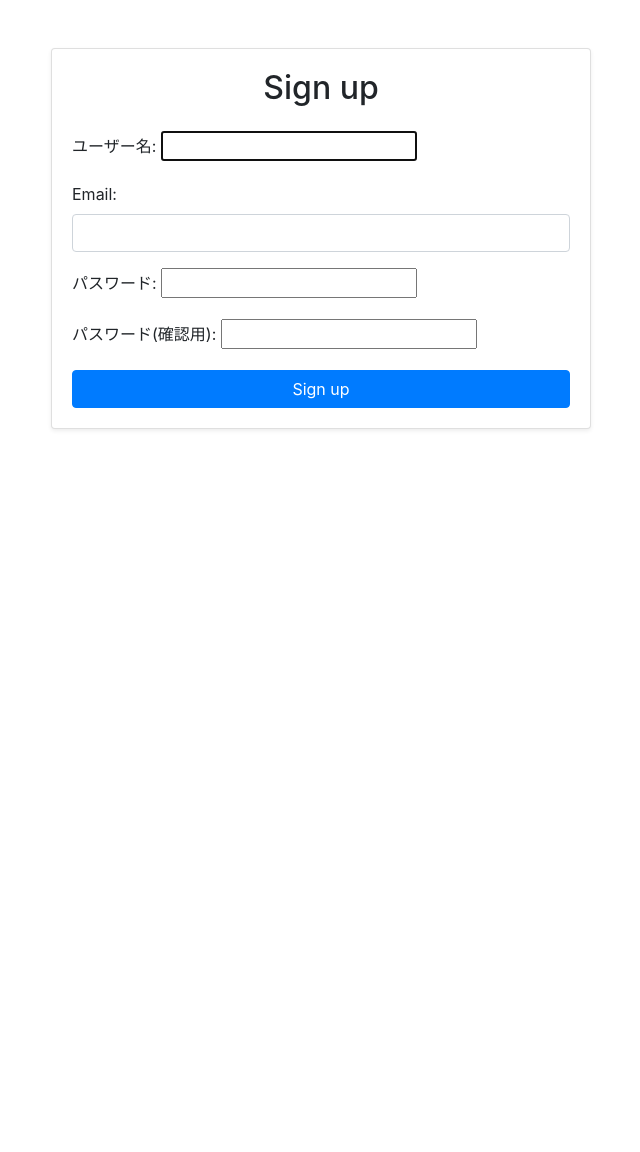
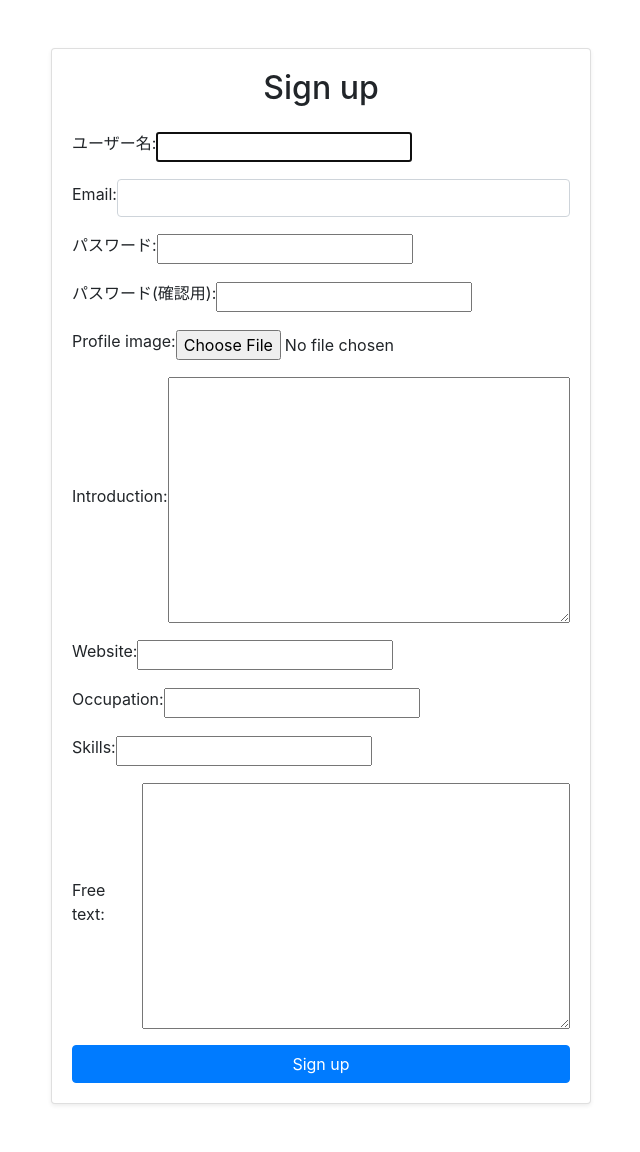
Before and after one commit to sotaheavymetal21/Visitify, a Django app: page /signup/ in a window 1280 px wide. Shown: the whole page, without its empty margins (319-959 px from the left). Before the commit the page ends 430 px from the top, so only its background shows below. Run offline with Django 4.2, Linux system fonts and the light colour scheme; some libraries are stand-ins or nearby versions.

Commit message:
✨ bootstrap適用、signup.htmlを修正

```diff
--- a/Visitify/settings.py
+++ b/Visitify/settings.py
@@ -130,9 +130,11 @@ STATICFILES_DIRS = [BASE_DIR / "statics" ]
 DEFAULT_AUTO_FIELD = "django.db.models.BigAutoField"
 
 MEDIA_URL = "/image/"
+
 MEDIA_ROOT = BASE_DIR / "images"
 
 AUTH_USER_MODEL = "auth.User"
 
+LOGIN_URL = "account:login"
 
-LOGIN_URL = "account:login"
+LOGIN_REDIRECT_URL = 'profile/'
--- a/accounts/templates/signup.html
+++ b/accounts/templates/signup.html
@@ -12,30 +12,55 @@
             <form method="post" enctype="multipart/form-data">
               {% csrf_token %}
               {{ user_form.non_field_errors }}
-              <div class="form-group">
+              <div class="form-group d-flex align-items-center">
                 {{ user_form.username.label_tag }}
                 {{ user_form.username }}
                 {{ user_form.username.errors }}
               </div>
-              <div class="form-group">
+              <div class="form-group d-flex align-items-center">
                 {{ user_form.email.label_tag }}
                 {{ user_form.email }}
                 {{ user_form.email.errors }}
               </div>
-              <div class="form-group">
+              <div class="form-group d-flex align-items-center">
                 {{ user_form.password1.label_tag }}
                 {{ user_form.password1 }}
                 {{ user_form.password1.errors }}
               </div>
-              <div class="form-group">
+              <div class="form-group d-flex align-items-center">
                 {{ user_form.password2.label_tag }}
                 {{ user_form.password2 }}
                 {{ user_form.password2.errors }}
               </div>
-              <div class="form-group">
-                {{ profile_form.avatar.label_tag }}
-                {{ profile_form.avatar }}
-                {{ profile_form.avatar.errors }}
+              <div class="form-group d-flex align-items-center">
+                {{ profile_form.profile_image.label_tag }}
+                {{ profile_form.profile_image }}
+                {{ profile_form.profile_image.errors }}
+              </div>
+              <div class="form-group d-flex align-items-center">
+                {{ profile_form.introduction.label_tag }}
+                {{ profile_form.introduction }}
+                {{ profile_form.introduction.errors }}
+              </div>
+              <div class="form-group d-flex align-items-center">
+                {{ profile_form.website.label_tag }}
+                {{ profile_form.website }}
+                {{ profile_form.website.errors }}
+              </div>
+              <div class="form-group d-flex align-items-center">
+                {{ profile_form.occupation.label_tag }}
+                {{ profile_form.occupation }}
+                {{ profile_form.occupation.errors }}
+              </div>
+              <div class="form-group d-flex align-items-center">
+                {{ profile_form.skills.label_tag }}
+                {{ profile_form.skills }}
+                {{ profile_form.skills.errors }}
+              </div>
+              <div class="form-group d-flex align-items-center">
+                {{ profile_form.free_text.label_tag }}
+                {{ profile_form.free_text }}
+                {{ profile_form.free_text.errors }}
               </div>
               <button type="submit" class="btn btn-primary btn-block mt-3">Sign up</button>
             </form>
--- a/accounts/urls.py
+++ b/accounts/urls.py
@@ -1,12 +1,11 @@
 # path関数をインポート
 from django.urls import path
-from django.contrib.auth.views import LoginView
-from .views import user_logout, signup, home, profile, profile_edit
+from .views import CustomLoginView, user_logout, signup, home, profile, profile_edit
 
 
 urlpatterns = [
   path('', home, name='home'),
-  path('login/', LoginView.as_view(template_name='login.html'), name='login'),
+  path('login/', CustomLoginView.as_view(), name='login'),
   path('logout/', user_logout, name='logout'),
   path("signup/", signup, name="signup"),
   path("profile/", profile, name="profile"),
--- a/accounts/views.py
+++ b/accounts/views.py
@@ -1,22 +1,30 @@
+from django.contrib.auth.views import LoginView
 from django.shortcuts import render, redirect
 from django.contrib.auth import authenticate, login, logout
 from django.contrib.auth.decorators import login_required
+from django.urls import reverse_lazy
 
 from .models import User
 from .forms import UserProfileForm, UserCreateForm
 
 
 def home(request):
-    return render(request, 'home.html')
+    return render(request, "home.html")
 
 @login_required
 def user_logout(request):
     logout(request) # ログアウト処理を行うため、logout()関数を呼び出す
-    return redirect('home') # ログアウト後にリダイレクトするため、redirect()関数を呼び出す
+    return redirect("home") # ログアウト後にリダイレクトするため、redirect()関数を呼び出す
+
+
+
+class CustomLoginView(LoginView):
+    template_name = "login.html"
+    success_url = reverse_lazy("profile")
 
 
 def signup(request):
-    if request.method == 'POST':
+    if request.method == "POST":
         user_form = UserCreateForm(request.POST)
         profile_form = UserProfileForm(request.POST, request.FILES)
         if user_form.is_valid() and profile_form.is_valid():
```
Also changed, not shown: accounts/templates/profile.html (+43 -8 lines).
